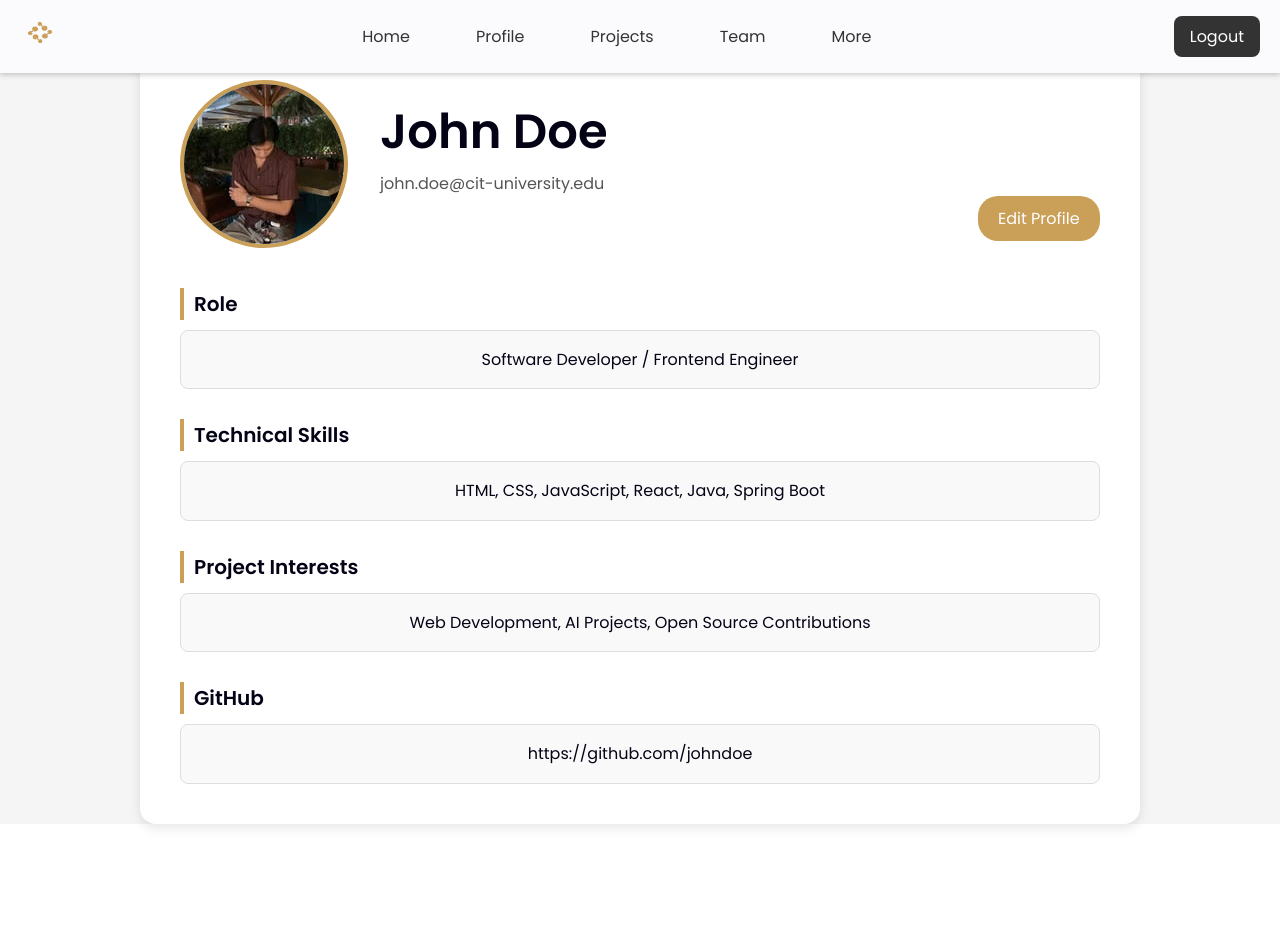
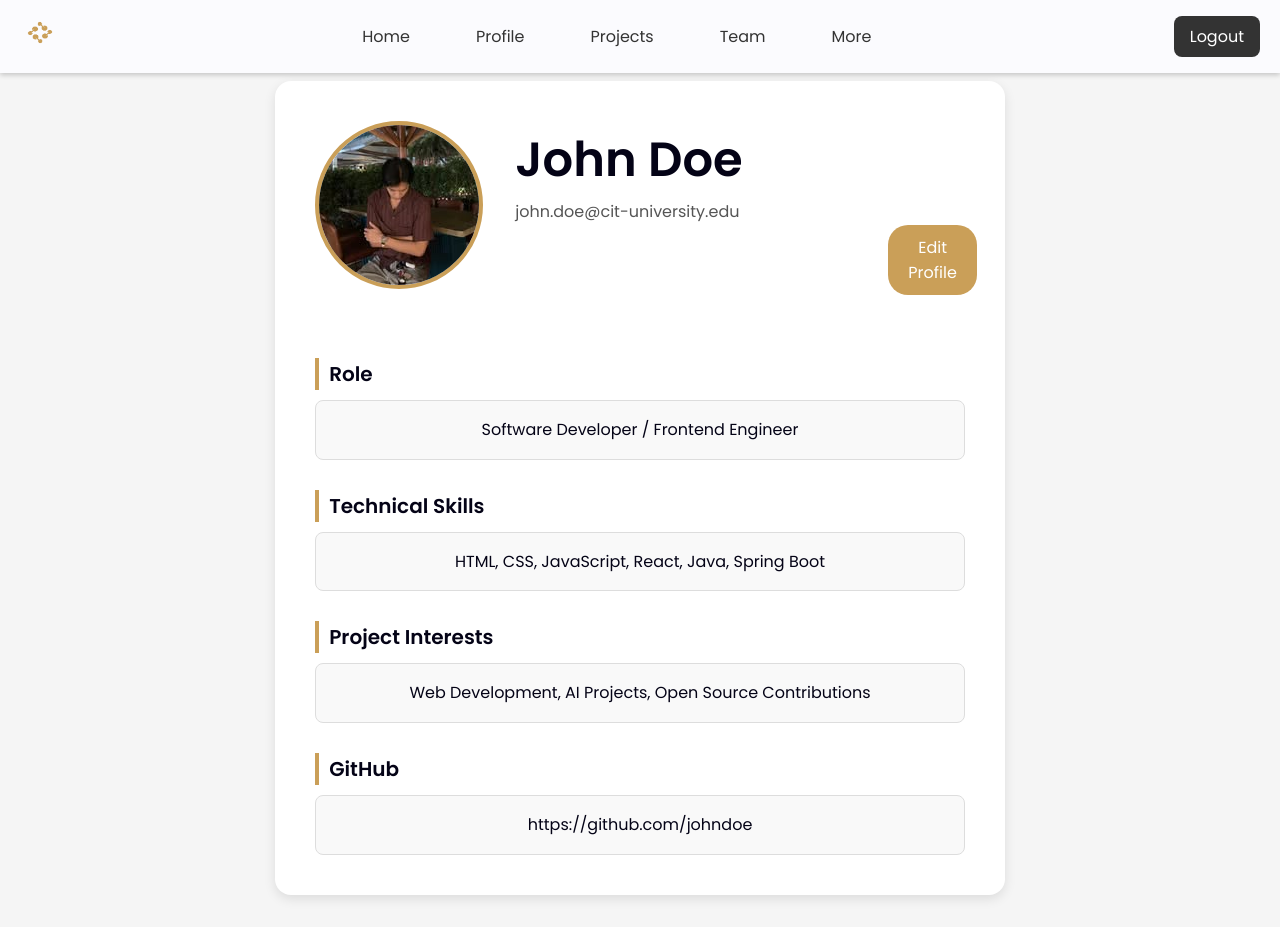
Before and after one commit to Choovyy/CapstoneConnect_Capstone1, a React (Vite) app in the folder Frontend_Capstone1/capstoneconnect/: page /profile in a window 1280 px wide. Before the commit the page ends 864 px from the top, so only its background shows below. Built offline with nearby package versions, Linux system fonts and the light colour scheme.

Commit message:
fixed Profile page

```diff
--- a/Frontend_Capstone1/capstoneconnect/src/css/Profile.css
+++ b/Frontend_Capstone1/capstoneconnect/src/css/Profile.css
@@ -12,13 +12,26 @@ body, .profile-page {
   color: #040316;
 }
 
+.profile-page {
+  min-height: 100vh;
+  display: flex;
+  flex-direction: column;
+  background-color: #f5f5f5;
+  padding: 32px;
+}
+
 .profile-container {
-  max-width: 1000px;
-  margin: 40px auto;
+  width: 60%;
+  margin: auto;
   background-color: white;
   padding: 40px;
   border-radius: 16px;
   box-shadow: 0 4px 12px rgba(0, 0, 0, 0.1);
+  flex: 1;
+  display: flex;
+  flex-direction: column;
+  justify-content: center;
+  margin-top: 4%;
 }
 
 .profile-header {
--- a/Frontend_Capstone1/capstoneconnect/src/pages/Profile.jsx
+++ b/Frontend_Capstone1/capstoneconnect/src/pages/Profile.jsx
@@ -1,11 +1,11 @@
-import '../css/Profile.css'; // Assuming you have a CSS file for styling
-import logo from '../assets/logo.png'; // Placeholder for your logo
-import vyn from '../assets/vyn.jpg'; // Placeholder for your profile picture
-import '../css/Navigation.css'; // Assuming you have a CSS file for navigation styling
+import '../css/Profile.css';
+import logo from '../assets/logo.png';
+import vyn from '../assets/vyn.jpg';
+import '../css/Navigation.css';
 
 const Profile = () => {
   return (
-    <div className="profile-page">
+    <>
       <header className="site-header">
         <div className="header__logo">
           <a href="#">
@@ -26,6 +26,8 @@ const Profile = () => {
         </div>
       </header>
 
+      {/* Only the profile-page is flex-centered */}
+      <div className="profile-page">
         <main className="profile-container">
           <div className="profile-header">
             <div className="profile-pic">
@@ -59,6 +61,7 @@ const Profile = () => {
           </div>
         </main>
       </div>
+    </>
   );
 };
 
```
Lines whose indentation alone changed are shown as unchanged.
